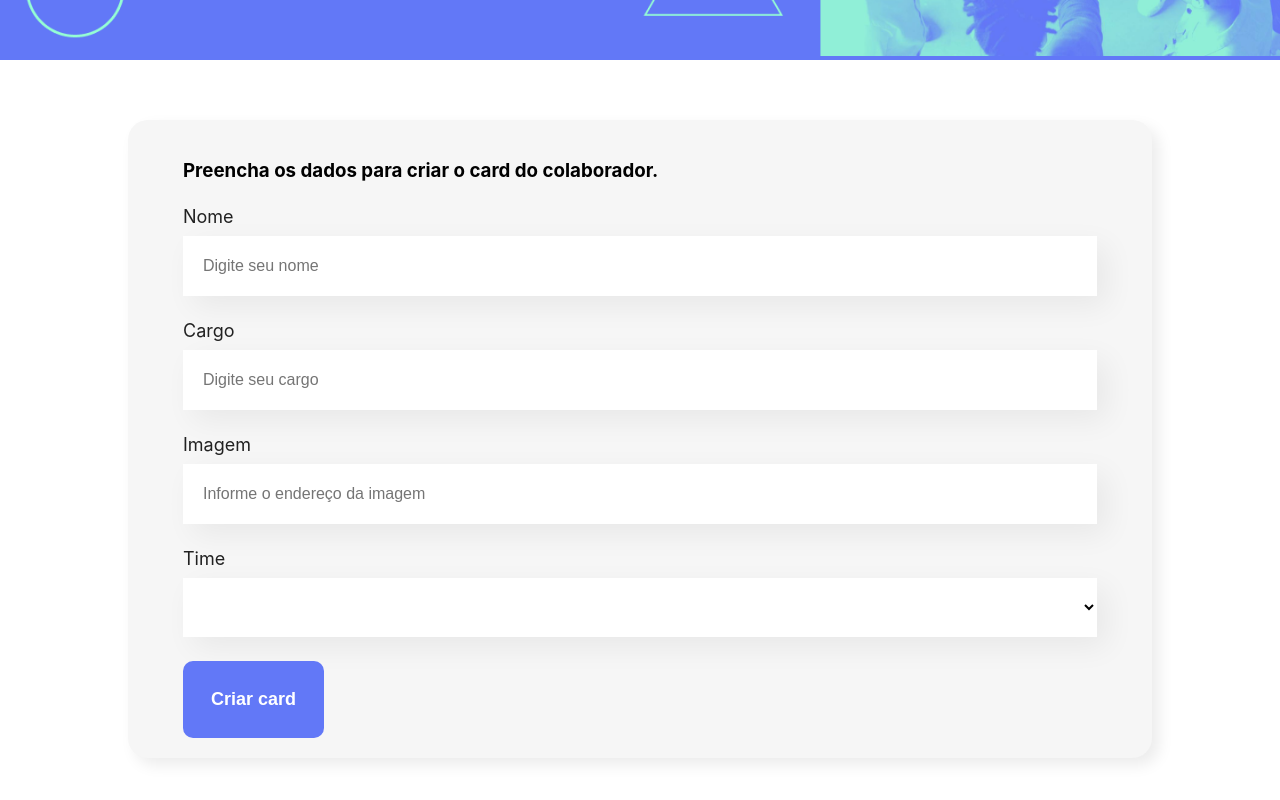
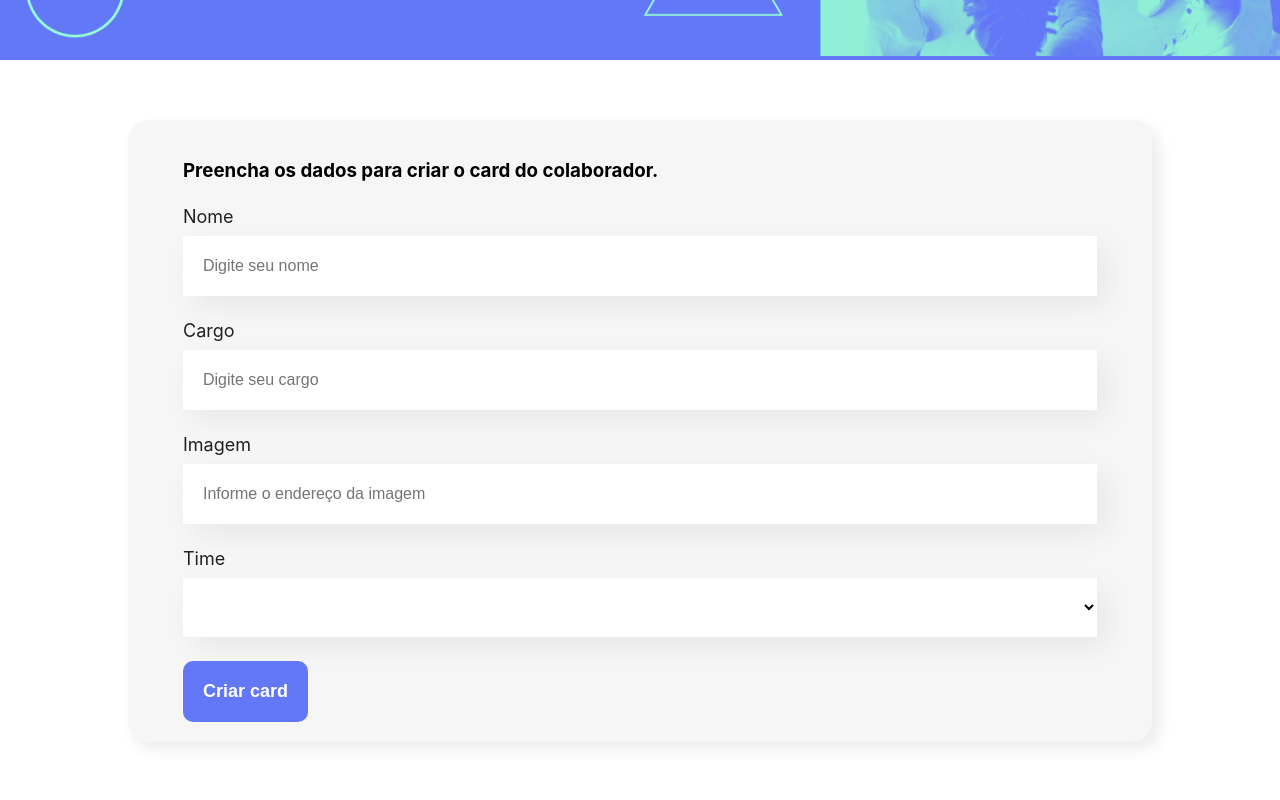
Before and after one commit to mqsoares/Organo, a JavaScript app: page / in a window 1280 px wide. Shown: the part 438-1238 px from the top of the page. Built offline with nearby package versions, Linux system fonts and the light colour scheme; the HTML template or start-up script is replaced by a standard one.

Commit message:
Create style of  component button

```diff
--- a/src/components/Button/Button.css
+++ b/src/components/Button/Button.css
@@ -2,7 +2,7 @@
     background: #6278F7;
     border: none;
     border-radius: 10px;
-    padding: 28px ;
+    padding: 20px ;
 
     font-weight: 700;
     font-size: 18px;
```
